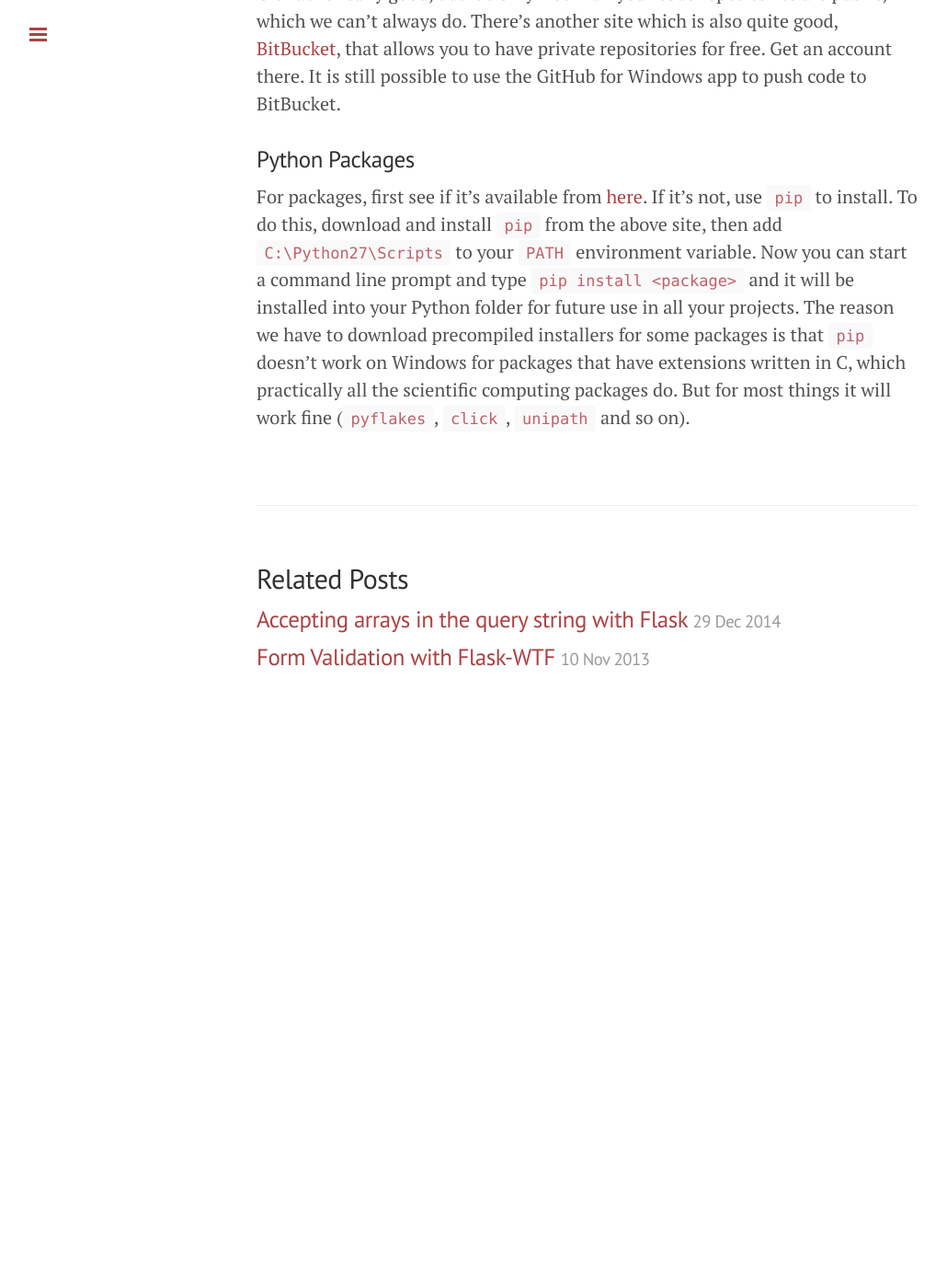
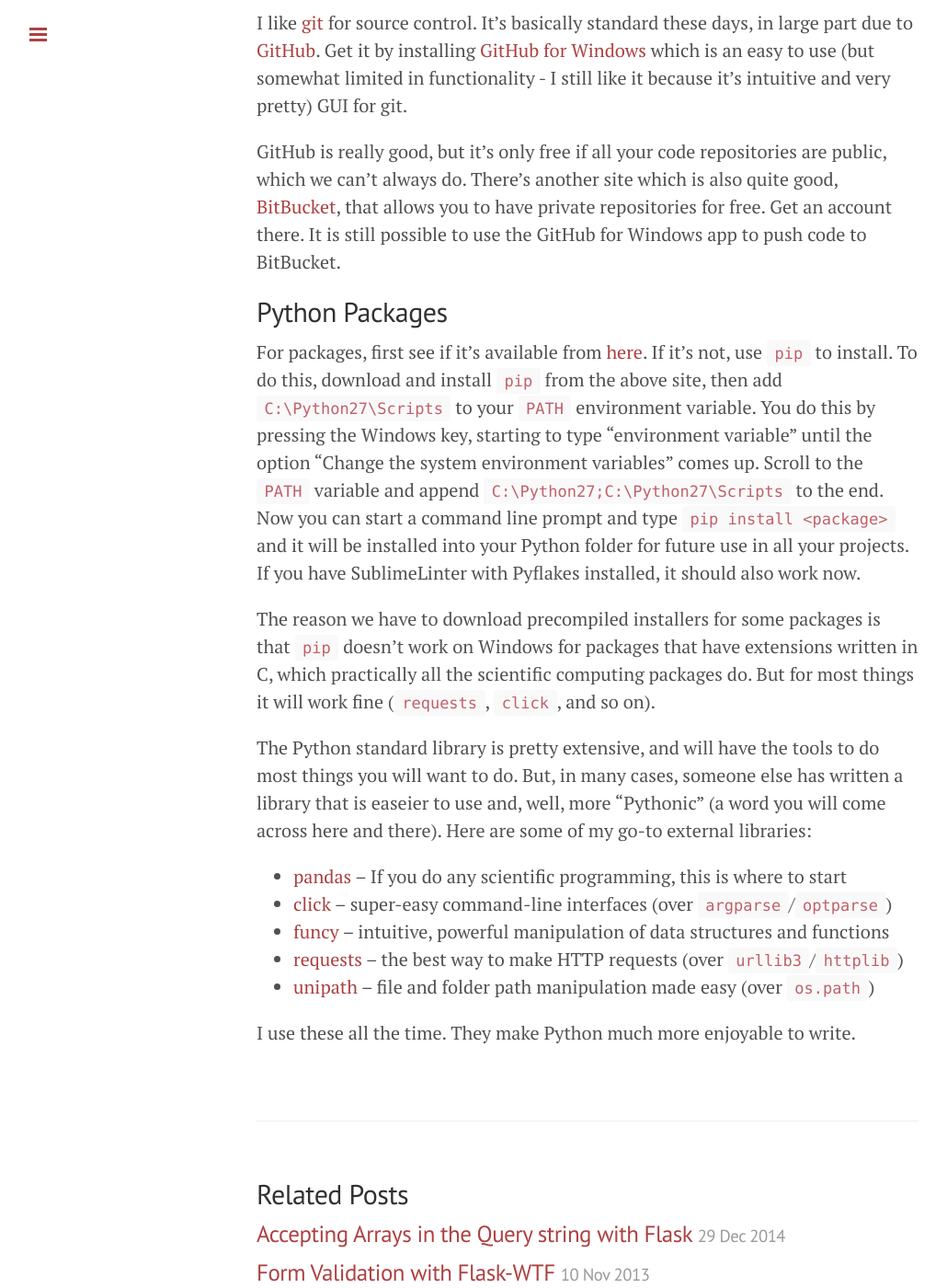
Before and after one commit to allhailwesttexas/allhailwesttexas.github.io, a Jekyll site: the page built from _posts/2015-01-14-setting-up-a-python-development-environment-on-windows.md, in a window 1280 px wide and 1400 px high, scrolled down 2399 px. Shown: the whole window at 92% size, without its empty margins (1-1031 px from the left). Built offline with Jekyll 4.4.1, drawn with Linux system fonts in a browser that asks for light colours; Markdown is read by kramdown in place of the engine named in the settings; before the commit the page ends 3189 px from its top, so only the background shows below that; some of the changed text lies outside the part shown.

Commit message:
Post updates

````diff
--- a/_posts/2015-01-14-setting-up-a-python-development-environment-on-windows.md
+++ b/_posts/2015-01-14-setting-up-a-python-development-environment-on-windows.md
@@ -3,9 +3,16 @@ title: Setting Up a Python Development Environment on Windows
 layout: post
 ---
 
-Here are some of my preferred tools for software development.
+Getting started with Python and looking for a good setup? Or maybe experienced
+Python-person looking to look down on someone else's inferior setup? Either
+way, this might be the page for you! Here I'll describe my general setup for
+writing world-changing software such as [Todo for
+Windows](http://www.github.com/allhailwesttexas/todo). I originally wrote it
+after setting up the same environment on three of my co-workers' computers -
+like any good programmer, I'm lazy and try my best to "automate" everything (in
+this case, "automate" just means "make someone else do it instead of me").
 
-###Editor
+##Editor
 
 I like [Sublime Text 3](http://www.sublimetext.com/3). It is technically in
 beta, but works very well. It costs about $60, but has a free version that
@@ -27,21 +34,21 @@ available. Get these to start with:
 sidebar items)
 - Theme - Spacegray (just looks nicer)
 
-There are a few other good ones too, have a look around. Getting SublimeLinter
-to work can be a bit tricky. For pyflakes, you also have to install the Python
-pyflakes package and make sure it is on your system `PATH`. See the section on
-Python packages for details on how to do that.
+There are a few other good ones too, have a look around. Most of these work out
+of the box, but SublimeLinter needs a bit of extra work/love. You also have to
+install the Python pyflakes package and make sure it is on your system `PATH`.
+See the section on Python packages for details on how to do that.
 
 Here are some things I like about Sublime Text:
 
-- Easy access to all commands with ctrl+shift+p
+- Easy access to all commands with `ctrl+shift+p`
 - `ctrl+p` for easy switching between files
 - `ctrl+click` to make multiple cursors
 - `ctrl+D` to select next occurrence of a word/character
 - `alt+f3` to select all occurrences
 - `ctrl+l` to select lines, then `ctrl+shift+l` to make cursors on each line
 - Making snippets
-- Split panes (and other options) with alt+shift+2
+- Split panes (and other options) with `alt+shift+2`
 - The find (`ctrl+shift+f`) functionality for all open files or all files in
 directory
 - Swapping lines with `ctrl+shift+up` or `down` arrow
@@ -78,7 +85,7 @@ Here is my `Settings (User)` file:
 }
 ```
 
-###Source Control
+##Source Control
 
 I like [git](http://www.git-scm.com/) for source control. It's basically
 standard these days, in large part due to [GitHub](https://www.github.com/).
@@ -92,15 +99,33 @@ good, [BitBucket](https://www.bitbucket.org/), that allows you to have private
 repositories for free. Get an account there. It is still possible to use the
 GitHub for Windows app to push code to BitBucket.
 
-###Python Packages
+##Python Packages
 
 For packages, first see if it's available from
 [here](http://www.lfd.uci.edu/~gohlke/pythonlibs/). If it's not, use `pip` to
 install. To do this, download and install `pip` from the above site, then add
-`C:\Python27\Scripts` to your `PATH` environment variable. Now you can start a
-command line prompt and type `pip install <package>` and it will be installed
-into your Python folder for future use in all your projects. The reason we have
-to download precompiled installers for some packages is that `pip` doesn't work
-on Windows for packages that have extensions written in C, which practically
-all the scientific computing packages do. But for most things it will work fine
-(`pyflakes`, `click`, `unipath` and so on).
+`C:\Python27\Scripts` to your `PATH` environment variable. You do this by
+pressing the Windows key, starting to type "environment variable" until the
+option "Change the system environment variables" comes up. Scroll to the `PATH`
+variable and append `C:\Python27;C:\Python27\Scripts` to the end. Now you can
+start a command line prompt and type `pip install <package>` and it will be
+installed into your Python folder for future use in all your projects. If you
+have SublimeLinter with Pyflakes installed, it should also work now.
+
+The reason we have to download precompiled installers for some packages is that
+`pip` doesn't work on Windows for packages that have extensions written in C,
+which practically all the scientific computing packages do. But for most things
+it will work fine (`requests`, `click`, and so on).
+
+The Python standard library is pretty extensive, and will have the tools to do
+most things you will want to do. But, in many cases, someone else has written a
+library that is easeier to use and, well, more "Pythonic" (a word you will come
+across here and there). Here are some of my go-to external libraries:
+
+- [pandas](#) &ndash; If you do any scientific programming, this is where to start
+- [click](#) &ndash; super-easy command-line interfaces (over `argparse`/`optparse`)
+- [funcy](#) &ndash; intuitive, powerful manipulation of data structures and functions
+- [requests](#) &ndash; the best way to make HTTP requests (over `urllib3`/`httplib`)
+- [unipath](#) &ndash; file and folder path manipulation made easy (over `os.path`)
+
+I use these all the time. They make Python much more enjoyable to write.
````
Also changed, not shown: _posts/2014-12-29-accepting-arrays-in-the-query-string-with-flask.md (+4 -4 lines).
